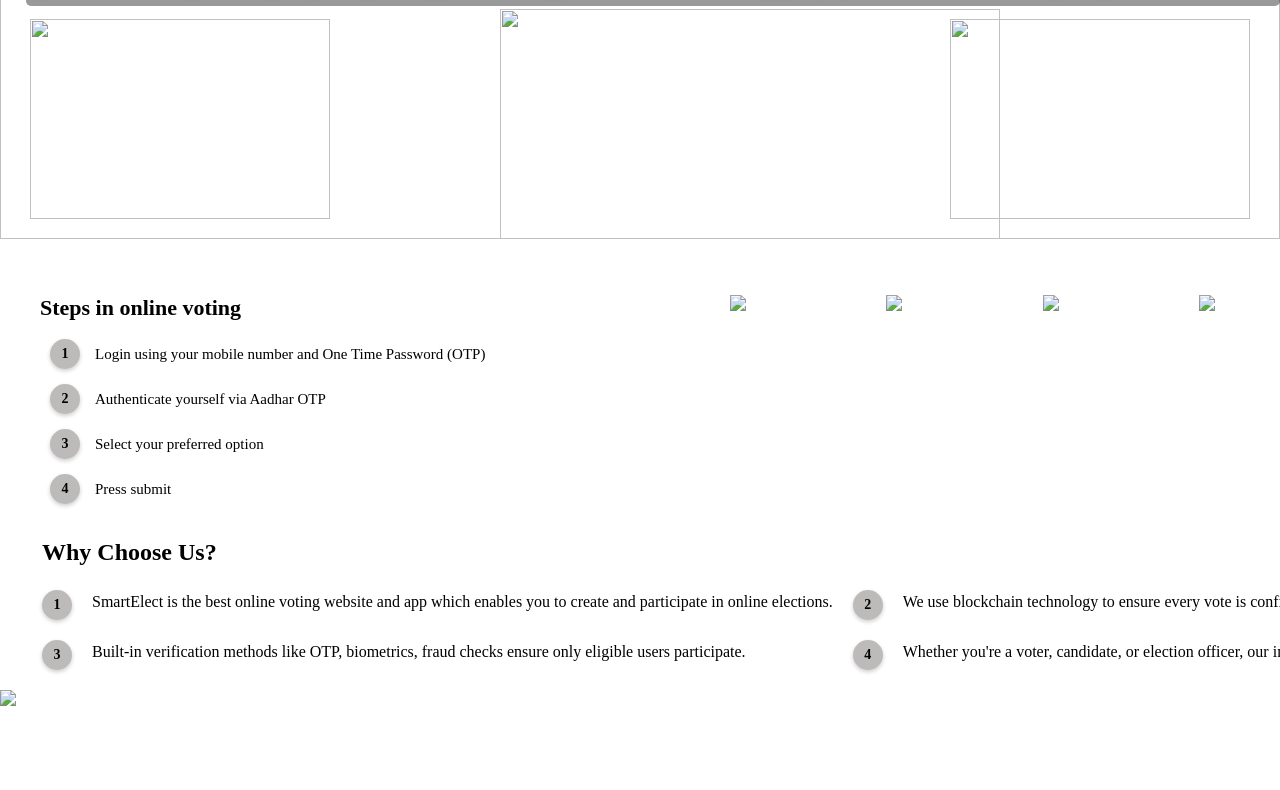
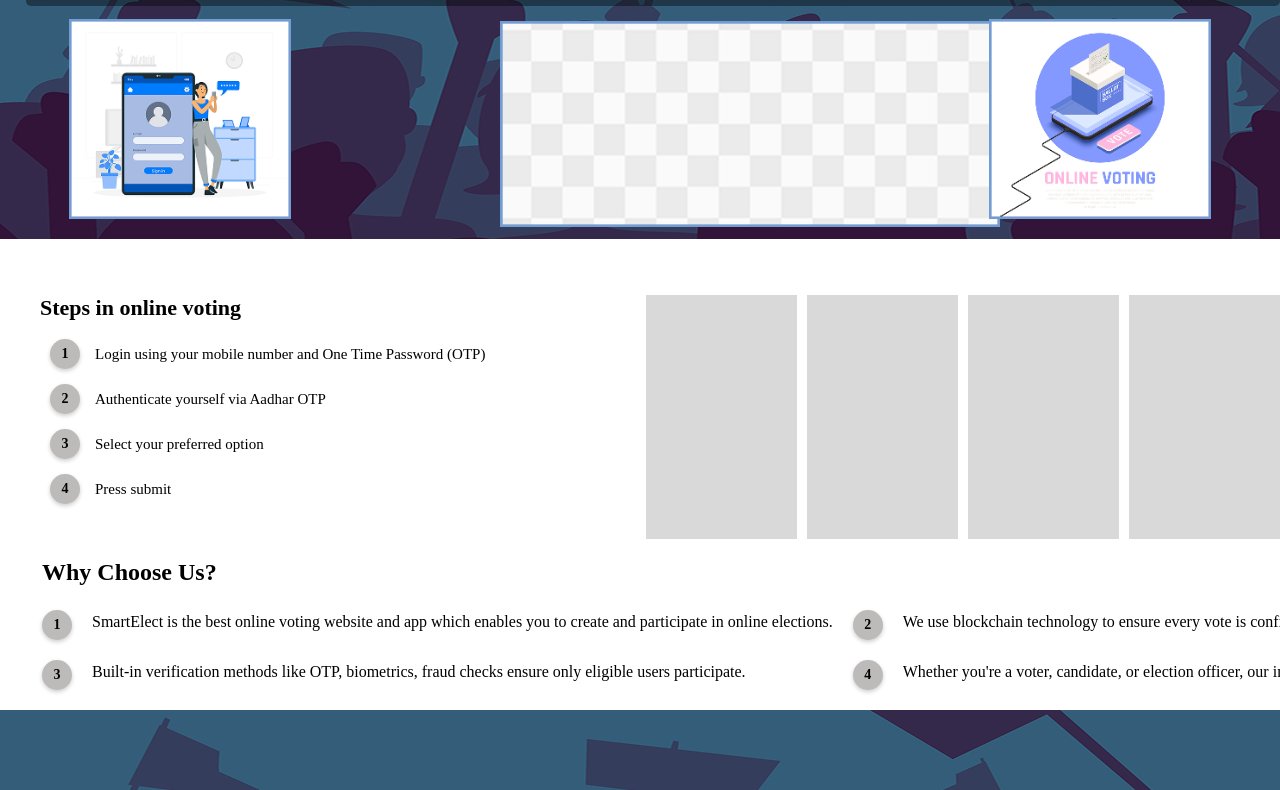
Before and after one commit to balasaravanan2000/SMART_ELECT, a plain HTML site: page index.html in a window 1280 px wide. Shown: the part 175-965 px from the top of the page. Before the commit the page ends 885 px from the top, so only its background shows below. Drawn offline with Linux system fonts and the light colour scheme.

Commit message:
overviewpagecompleted

```diff
--- a/index.html
+++ b/index.html
@@ -5,14 +5,14 @@
     <meta charset="UTF-8">
 
     <title>Smart_Elect</title>
-    <link rel="icon" href="/SMART_ELECT/images and icon/icons8-voting-100.png">
+    <link rel="icon" href="/SMART_ELECT/images/icons8-voting-100.png">
     <link rel="stylesheet" href="/SMART_ELECT/css/index.css">
 </head>
 
 <body>
     <header>
-        <img src="/SMART_ELECT/images and icon/WhatsApp Image 2025-04-14 at 1.26.41 PM 1.svg" height="250" width="250">
-        <img src="/SMART_ELECT/images and icon/WhatsApp Image 2025-04-14 at 1.28.04 PM 1.svg" height="250" width="250"
+        <img src="/SMART_ELECT/images/WhatsApp Image 2025-04-14 at 1.26.41 PM 1.svg" height="250" width="250">
+        <img src="/SMART_ELECT/images/WhatsApp Image 2025-04-14 at 1.28.04 PM 1.svg" height="250" width="250"
             class="img1">
         <div class="div1">
             <a href="">LOGIN </a>
@@ -33,14 +33,14 @@
         <h2>OVERVIEW</h2>
     </div>
     <div class="div3">
-        <img src="/SMART_ELECT/images and icon/Rectangle 13.png">
+        <img src="/SMART_ELECT/images/Rectangle 13.png">
         <p class="overlay-text">The website has been updated to provide voters an even easier way to find important
             election and voting information. The Online Voting System is a web application made specifically for voters.
             The project's goals include streamlining , accelerating , and protecting the voting process.This concept,
             which is based on an online voting system, might therefore be used for conducting securely.</p>
-        <div class="overlay-image"><img src="/SMART_ELECT/images and icon/Rectangle 8.png"></div>
-        <div class="overlay-image2"><img src="/SMART_ELECT/images and icon/Rectangle 10.png"></div>
-        <div class="overlay-image3"><img src="/SMART_ELECT/images and icon/Rectangle 9.png"></div>
+        <div class="overlay-image"><img src="/SMART_ELECT/images/Rectangle 8.png"></div>
+        <div class="overlay-image2"><img src="/SMART_ELECT/images/Rectangle 10.png"></div>
+        <div class="overlay-image3"><img src="/SMART_ELECT/images/Rectangle 9.png"></div>
 
     </div>
     <br><br>
@@ -66,10 +66,10 @@
 
         <!-- Images on the right, in a row -->
         <div class="steps-images">
-            <img src="/SMART_ELECT/images and icon/Rectangle 22.svg">
-            <img src="/SMART_ELECT/images and icon/Rectangle 22.svg">
-            <img src="/SMART_ELECT/images and icon/Rectangle 22.svg">
-            <img src="/SMART_ELECT/images and icon/Rectangle 22.svg">
+            <img src="/SMART_ELECT/images/Rectangle 22.svg">
+            <img src="/SMART_ELECT/images/Rectangle 22.svg">
+            <img src="/SMART_ELECT/images/Rectangle 22.svg">
+            <img src="/SMART_ELECT/images/Rectangle 22.svg">
         </div>
     </div>
 
@@ -104,7 +104,7 @@
     </div>-->
 
     <div class="div5">
-    <img src="/SMART_ELECT/images and icon/Rectangle 13.png">
+    <img src="/SMART_ELECT/images/Rectangle 13.png">
 
 </div>
 
```
